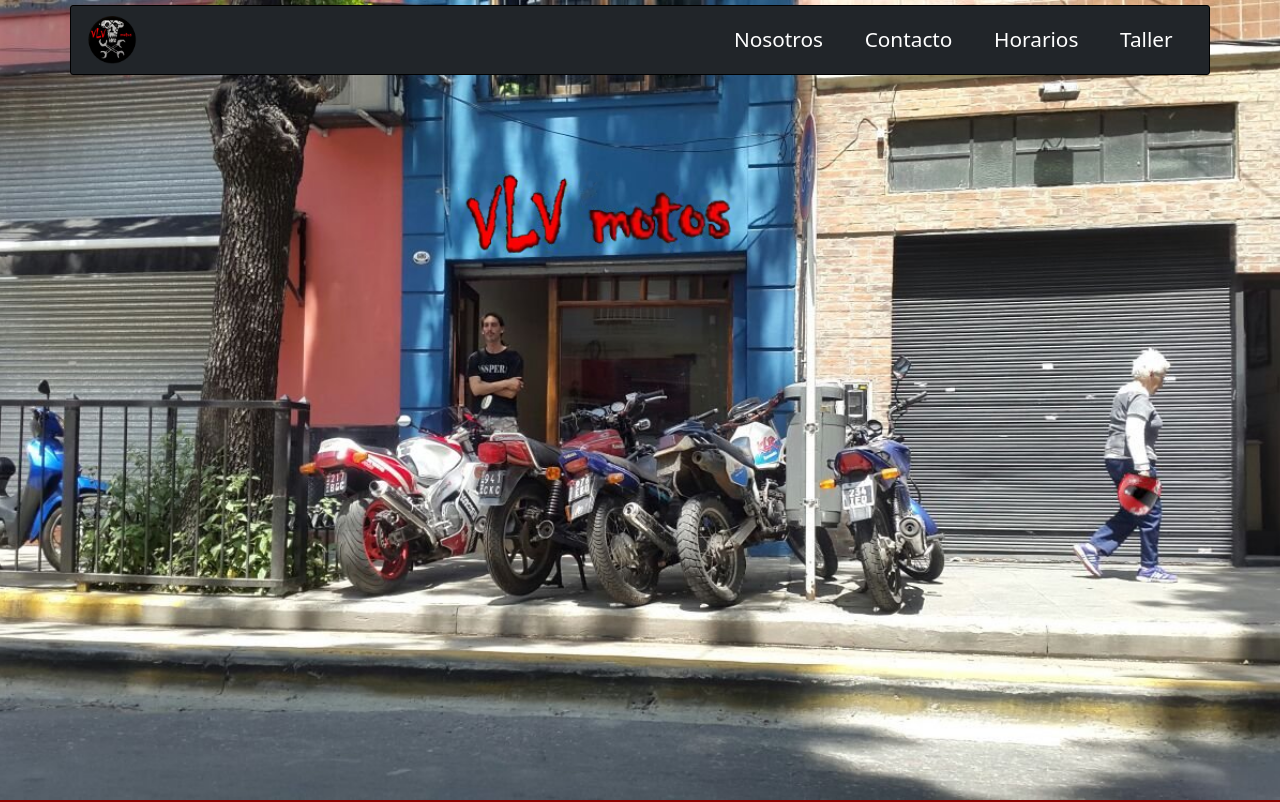
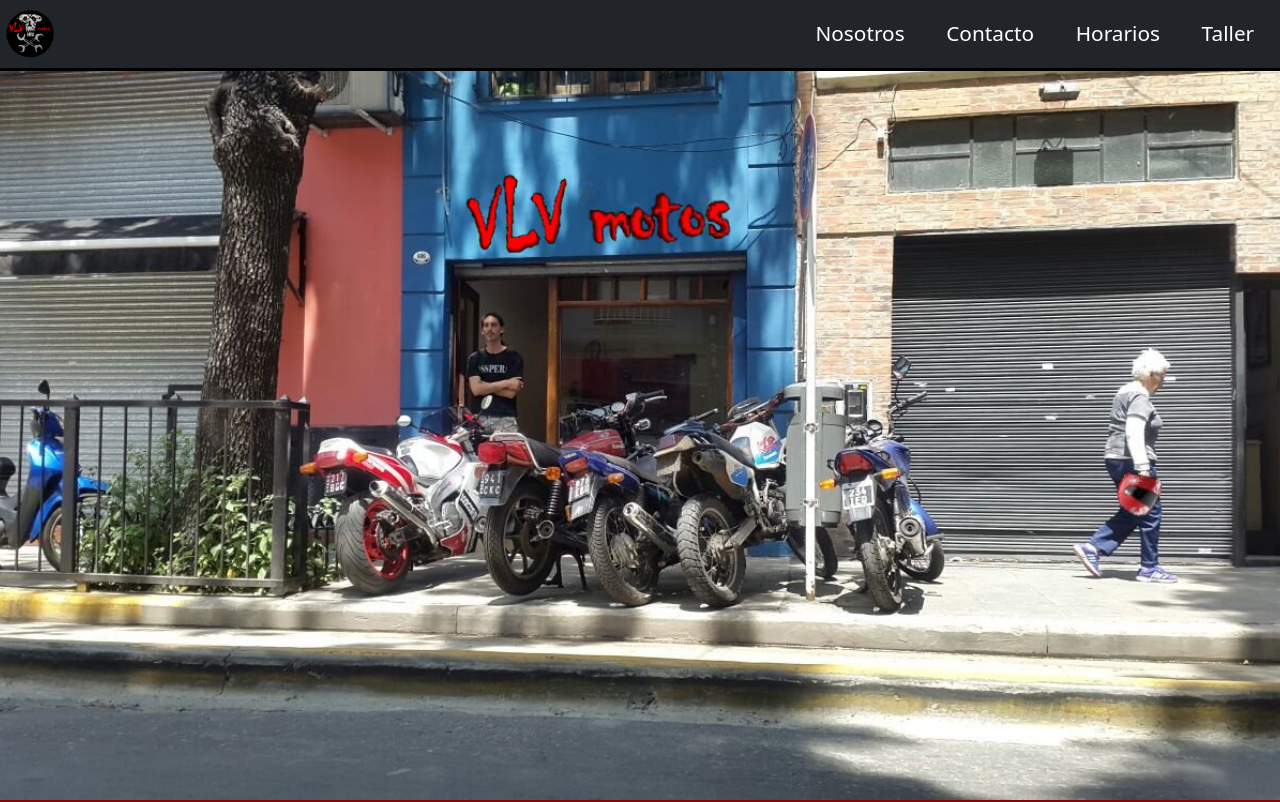
Before and after one commit to FacuBritez/VLV-Motos-Angular, an Angular app: page / in a window 1280 px wide. Shown: the top 802 px of the page. Built offline with nearby package versions, Linux system fonts and the light colour scheme.

Commit message:
Header dejando de ser container

```diff
--- a/src/app/components/header/header.component.css
+++ b/src/app/components/header/header.component.css
@@ -1,9 +1,8 @@
 .header {
     background: #212529;
     color: white;
-    padding: 0 0;
-    border: 1px solid black;
-    border-radius: 3px;
+    padding: 0px 5px;
+    border-bottom: solid black;
 
     /* menu fijo */
     position: fixed;
@@ -12,7 +11,6 @@
 
     /* hace que ocupe todo el ancho */
     right: 0;
-    margin-top: 5px;
 }
 
 .header a {
--- a/src/app/components/header/header.component.html
+++ b/src/app/components/header/header.component.html
@@ -1,5 +1,5 @@
-<header class="header container">
-    <div class="container logo-nav-container">
+<header class="header">
+    <div class="logo-nav-container">
         <a href="#" class="logo"><img src="../../../assets/logo png.png"></a>
         <span class="menu-icon">Ver menú</span>
         <nav class="navigation">
```
